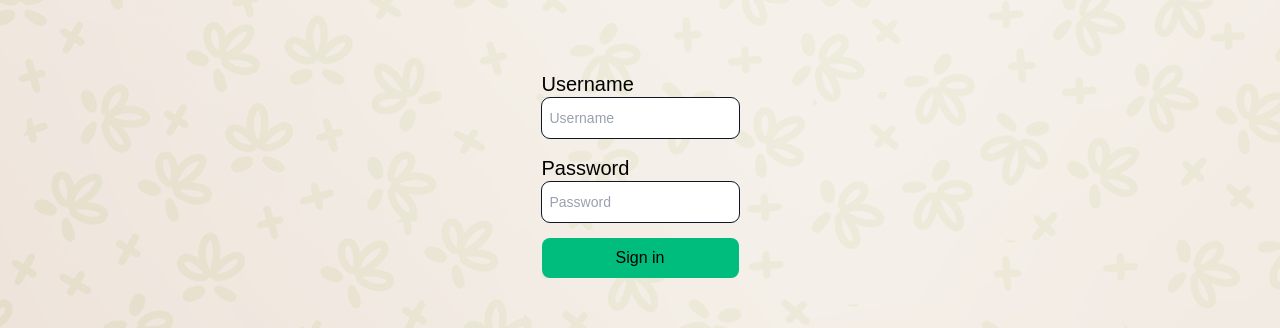
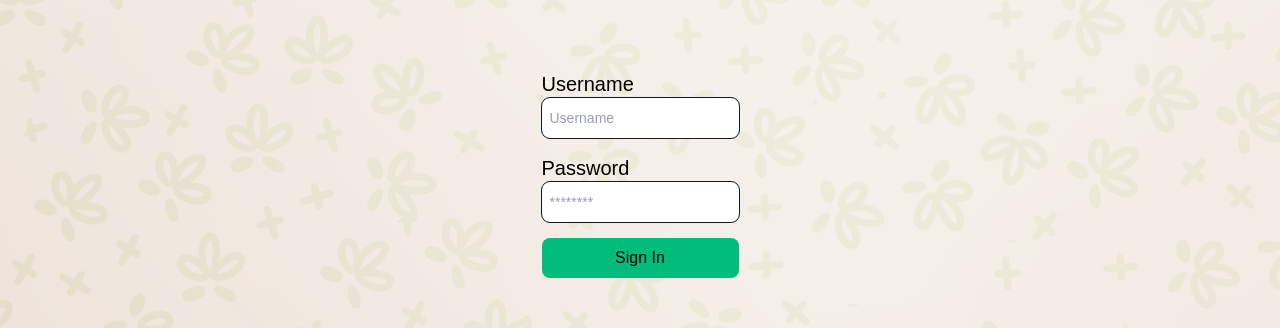
Before and after one commit to HCKAlisa/floralia-mern, a React (Vite) app in the folder client/: page /admin/signin in a window 1280 px wide. Shown: the part 363-691 px from the top of the page. Built offline with nearby package versions, Linux system fonts and the light colour scheme; a web font is replaced by a local one.

Commit message:
Set up sign in redirection

```diff
--- a/client/src/pages/admin/signin.tsx
+++ b/client/src/pages/admin/signin.tsx
@@ -1,6 +1,43 @@
 import logo from "../../assets/logo.png";
+import {UserType} from "../../shared/types";
+import {useState} from "react";
+import { useNavigate } from 'react-router-dom';
+// import { useDispatch, useSelector } from 'react-redux';
 
 const Signin = () => {
+    const [formData, setFormData] = useState<UserType>();
+    const [errorMessage, setErrorMessage] = useState<string | null>(null);
+    const [isLoading, setIsLoading] = useState<boolean>(false);
+    // const dispatch = useDispatch();
+    const navigate = useNavigate();
+
+    const handleChange = (e: any) => {
+        setFormData({...formData, [e.target.id]: e.target.value.trim()});
+    };
+    const handleSubmit = async (e: any) => {
+        e.preventDefault();
+        if (formData==undefined || !formData.username || !formData.password){
+            return setErrorMessage('Please fill in all fields.');
+        }
+            setErrorMessage(null);
+        try {
+            setIsLoading(true);
+            const res = await fetch('/api/auth/signin', {
+                method: 'POST',
+                headers: {'Content-Type': 'application/json'},
+                body: JSON.stringify(formData),
+            });
+            setIsLoading(false);
+            if (res.ok) {
+                // dispatch(signInSuccess(data));
+                navigate('/');
+            }
+        } catch (error: any) {
+            setErrorMessage(error.message);
+            setIsLoading(false);
+        }
+    };
+
     return (
         <div className="min-h-screen w-full flex flex-col justify-center items-center gap-16 bg-[url(assets/mainBg.png)]">
             <div className="flex flex-col items-center">
@@ -8,16 +45,29 @@ const Signin = () => {
                 <h1 className="text-4xl font-bold">Floralia Studio <br/> Admin Panel</h1>
             </div>
             <div className="">
-                <form className="flex flex-col gap-4">
+                <form className="flex flex-col gap-4" onSubmit={handleSubmit}>
                     <div className="flex flex-col justify-start items-start">
                         <label htmlFor="username" className="text-xl">Username</label>
-                        <input type="text" name="Username" id="username" className="block p-2 text-base rounded-lg text-gray-900 outline-1 bg-white placeholder:text-gray-400 focus:outline-2 sm:text-sm/6" placeholder="Username" />
+                        <input onChange={handleChange} type="text" name="Username" id="username" className="block p-2 text-base rounded-lg text-gray-900 outline-1 bg-white placeholder:text-gray-400 focus:outline-2 sm:text-sm/6" placeholder="Username" />
                     </div>
                     <div className="flex flex-col justify-start items-start">
                         <label htmlFor="password" className="text-xl">Password</label>
-                        <input type="text" name="Password" id="password" className="block p-2 text-base rounded-lg text-gray-900 outline-1 bg-white placeholder:text-gray-400 focus:outline-2 sm:text-sm/6" placeholder="Password" />
+                        <input onChange={handleChange} type="text" name="Password" id="password" className="block p-2 text-base rounded-lg text-gray-900 outline-1 bg-white placeholder:text-gray-400 focus:outline-2 sm:text-sm/6" placeholder="********" />
                     </div>
-                    <button type="submit" className="bg-gradient-to-tr bg-emerald-500 p-2 text-base rounded-lg">Sign in</button>
+                    { errorMessage && (
+                        <h6 className='text-red-700'>{errorMessage}</h6>
+                    )}
+                    <button type="submit" className="bg-gradient-to-tr bg-emerald-500 p-2 text-base rounded-lg disabled:bg-gray-300 disabled:p-3" disabled={isLoading}>
+                        {isLoading ? (
+                            <div id="spinner-container" className="space-y-10">
+                                <div className="flex justify-center space-x-1">
+                                    <div className="w-3 h-3 bg-emerald-500 rounded-full animate-bounce"></div>
+                                    <div className="w-3 h-3 bg-emerald-500 rounded-full animate-bounce delay-100"></div>
+                                    <div className="w-3 h-3 bg-emerald-500 rounded-full animate-bounce delay-200"></div>
+                                </div>
+                            </div>
+                        ): 'Sign In'}
+                    </button>
                 </form>
             </div>
         </div>
--- a/client/src/shared/types.ts
+++ b/client/src/shared/types.ts
@@ -29,3 +29,8 @@ export interface GameType {
     steam: string;
     released: boolean;
 }
+
+export interface UserType {
+    username?: string;
+    password?: string;
+}
--- a/client/vite.config.ts
+++ b/client/vite.config.ts
@@ -4,5 +4,13 @@ import tailwindcss from '@tailwindcss/vite'
 
 // https://vite.dev/config/
 export default defineConfig({
+  server: {
+    proxy: {
+      '/api': {
+        target: 'http://localhost:3000',
+        secure:false
+      }
+    }
+  },
   plugins: [react(),tailwindcss(),],
 })
```
